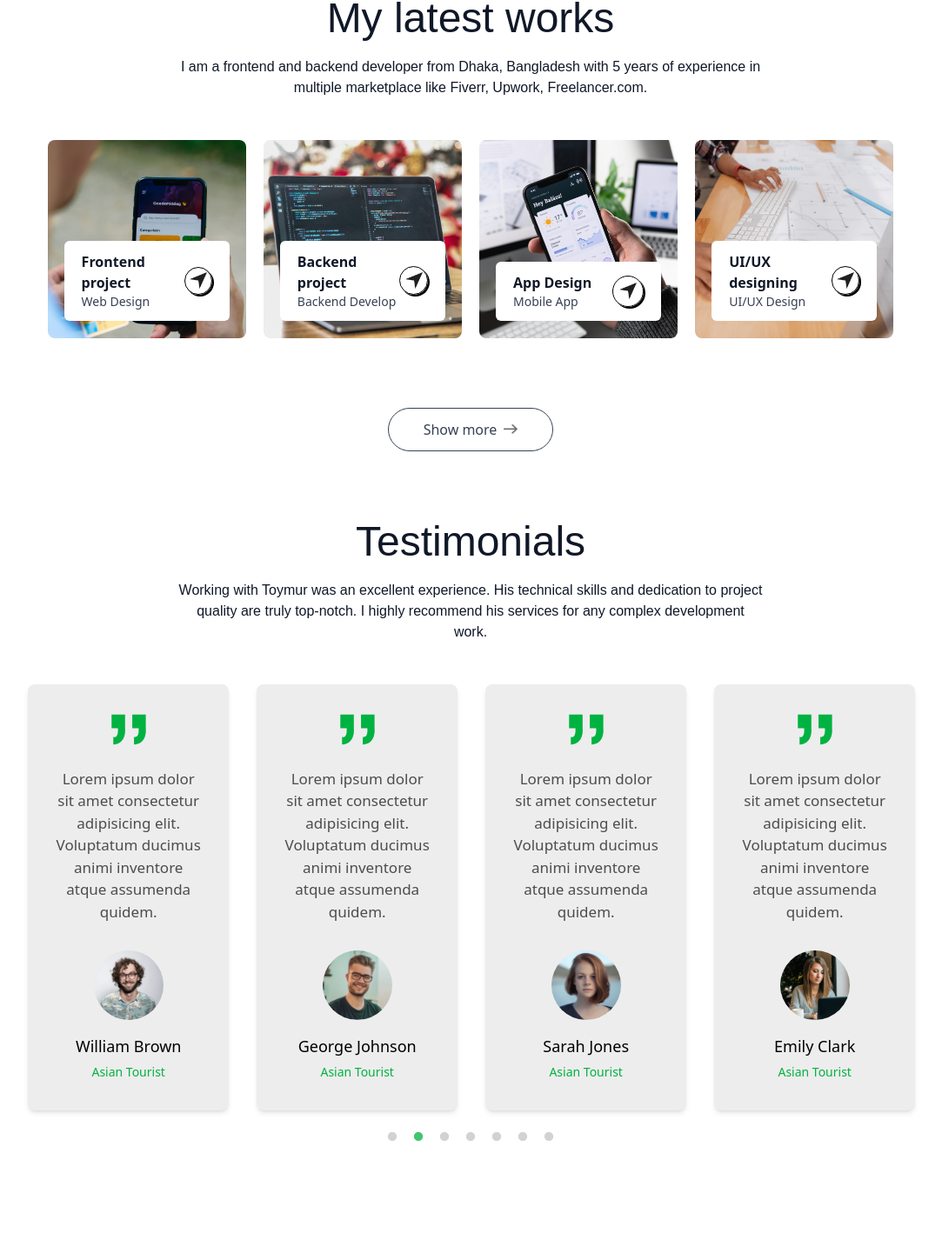
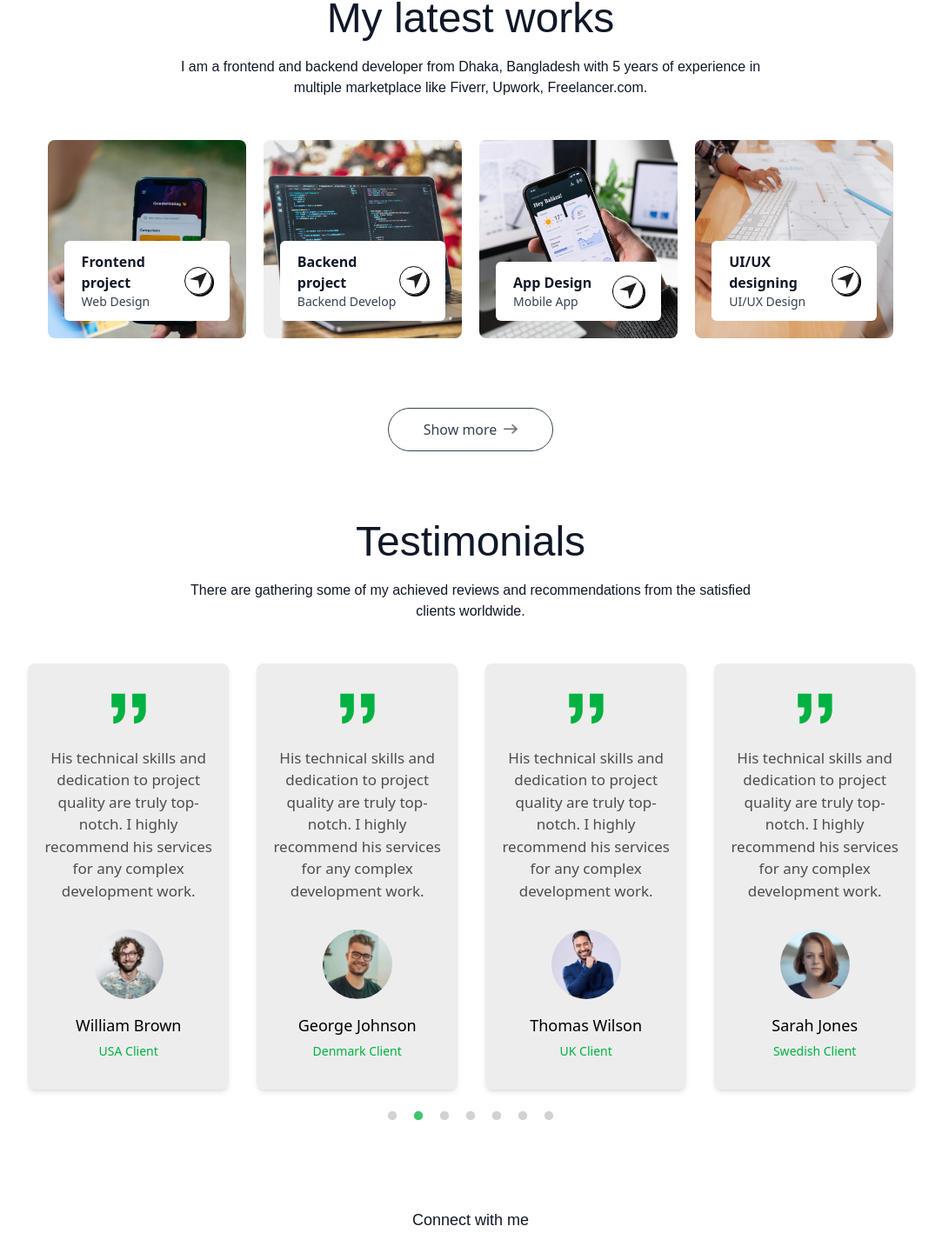
Before and after one commit to ToymurDeveloper/My-Personal-Portfolio, a Next.js app: page / in a window 1280 px wide. Shown: the part 2040-3458 px from the top of the page at 87% size, without its empty margins (99-1182 px from the left). Built offline with nearby package versions, Linux system fonts and the light colour scheme; a web font is replaced by a local one.

Commit message:
profile updated

```diff
--- a/src/app/components/Footer.jsx
+++ b/src/app/components/Footer.jsx
@@ -74,7 +74,7 @@ const Footer = () => {
                 initial={{ y: 20, opacity: 0 }}
                 whileInView={{ y: 0, opacity: 1 }}
                 transition={{ delay: 0.5, duration: 0.5 }}
-                href="https://github.com/Taimur496"
+                href="https://github.com/ToymurDeveloper"
                 target="_blank"
                 rel="noopener noreferrer"
                 className="flex items-center"
@@ -121,7 +121,7 @@ const Footer = () => {
         <ul className="flex items-center gap-10 justify-center mt-4 sm:mt-0 ">
           <li className="transition duration-200 hover:text-red-500 dark:hover:text-red-400">
             <a
-              href="https://github.com/Taimur496/Frontend-Ecommerce-website-DailyMart"
+              href="https://github.com/ToymurDeveloper"
               target="_blank"
               rel="noopener noreferrer"
             >
--- a/src/app/components/Services.jsx
+++ b/src/app/components/Services.jsx
@@ -48,7 +48,7 @@ const Services = () => {
       >
         {serviceData.map(({ icon, title, description, link }, index) => (
           <a
-            href="https://github.com/Taimur496"
+            href="https://github.com/ToymurDeveloper"
             target="_blank"
             key={index}
             className="border border-gray-400 rounded-lg px-8 py-12 hover:shadow-black cursor-pointer hover:bg-light-hover hover:-translate-y-1 duration-500 dark:hover:bg-dark-hover dark:hover:shadow-white"
--- a/src/app/components/Testimonial.jsx
+++ b/src/app/components/Testimonial.jsx
@@ -6,7 +6,7 @@ import "slick-carousel/slick/slick-theme.css";
 import { useEffect, useState } from "react";
 
 const Testimonials = () => {
-  const [slidesToShow, setSlidesToShow] = useState(1); // Start with mobile default
+  const [slidesToShow, setSlidesToShow] = useState(1);
 
   useEffect(() => {
     const handleResize = () => {
@@ -16,7 +16,7 @@ const Testimonials = () => {
       else setSlidesToShow(1);
     };
 
-    handleResize(); // Set initial value
+    handleResize();
     window.addEventListener("resize", handleResize);
     return () => window.removeEventListener("resize", handleResize);
   }, []);
@@ -76,15 +76,14 @@ const Testimonials = () => {
         transition={{ delay: 0.5, duration: 0.5 }}
         className="text-center max-w-2xl mx-auto mt-5 mb-8 font-ovo"
       >
-        Working with Toymur was an excellent experience. His technical skills
-        and dedication to project quality are truly top-notch. I highly
-        recommend his services for any complex development work.
+        There are gathering some of my achieved reviews and recommendations from
+        the satisfied clients worldwide.
       </p>
       <Slider {...settings}>
         {Testimonial.map((explorer, index) => {
           return (
             <aside key={index} className="p-4">
-              <div className="p-8 rounded-lg bg-darkGray bg-opacity-10 shadow-md flex flex-col items-center justify-center">
+              <div className="py-8 rounded-lg bg-darkGray bg-opacity-10 shadow-md flex flex-col items-center justify-center">
                 <svg
                   id="Layer_1"
                   data-name="Layer 1"
@@ -95,7 +94,7 @@ const Testimonials = () => {
                   <path d="M336.63,250.54V33.44H553.71v217.1S587.7,503,364.37,512.71V392s85.76,35.63,74.55-141.49Z" />
                   <path d="M3.71,250.54V33.44H220.79v217.1S254.78,503,31.46,512.71V392S117.21,427.66,106,250.54Z" />
                 </svg>
-                <p className="testmo-custom-text text-darkGray1 text-center mt-6 mb-8">
+                <p className="px-4 testmo-custom-text text-darkGray1 text-center mt-6 mb-8">
                   {explorer.message}
                 </p>
                 <Image
--- a/src/app/components/Works.jsx
+++ b/src/app/components/Works.jsx
@@ -2,7 +2,6 @@ import { assets, workData } from "../../assets/assets";
 import Image from "next/image";
 import React from "react";
 import { useTheme } from "./ThemeProvider";
-
 
 const Works = () => {
   const { isDark } = useTheme();
@@ -44,16 +43,26 @@ const Works = () => {
         initial={{ opacity: 0 }}
         whileInView={{ opacity: 1 }}
         transition={{ delay: 0.7, duration: 0.7 }}
-        className="grid grid-cols-auto my-10 gap-5 dark:text-gray-900"
+        className="grid grid-cols-auto my-10 gap-5 dark:text-gray-900 "
       >
         {workData.map((projects, index) => (
+          // <a
+          //   href="https://github.com/ToymurDeveloper"
+          //   target="_blank"
+          //   key={index}
+          //   className="aspect-square bg-no-repeat bg-cover bg-center rounded-lg relative cursor-pointer group "
+          //   style={{ backgroundImage: `url(${projects.bgImage})` }}
+          // >
           <a
-            href="https://github.com/Taimur496"
+            href="https://github.com/ToymurDeveloper"
             target="_blank"
             key={index}
-            className="aspect-square bg-no-repeat bg-cover bg-center rounded-lg relative cursor-pointer group"
-            style={{ backgroundImage: `url(${projects.bgImage})` }}
+            className="aspect-square bg-no-repeat bg-cover bg-center rounded-lg relative cursor-pointer group overflow-hidden"
           >
+            <div
+              className="absolute inset-0 bg-cover bg-center group-hover:scale-[1.04] transition-transform duration-500"
+              style={{ backgroundImage: `url(${projects.bgImage})` }}
+            ></div>
             <div className="bg-white w-10/12 rounded-md absolute bottom-5 left-0 right-0 mx-auto group-hover:-translate-y-1 duration-500 py-3 px-5 flex items-center justify-between">
               <div>
                 <h2 className="font-semibold">{projects.title}</h2>
--- a/src/assets/assets.js
+++ b/src/assets/assets.js
@@ -106,52 +106,53 @@ export const workData = [
 export const Testimonial = [
   {
     name: "James Smith",
-    location: "Asian Tourist",
+    location: "Canadian Client",
+
     img: "/assets/images/user1.png",
     message:
-      "Lorem ipsum dolor sit amet consectetur adipisicing elit. Voluptatum ducimus animi inventore atque assumenda quidem.",
+      "His technical skills and dedication to project quality are truly top-notch. I highly recommend his services for any complex development work.",
   },
   {
     name: "William Brown",
-    location: "Asian Tourist",
+    location: "USA Client",
     img: "/assets/images/user2.png",
     message:
-      "Lorem ipsum dolor sit amet consectetur adipisicing elit. Voluptatum ducimus animi inventore atque assumenda quidem.",
+      "His technical skills and dedication to project quality are truly top-notch. I highly recommend his services for any complex development work.",
   },
   {
     name: "George Johnson",
-    location: "Asian Tourist",
+    location: "Denmark Client",
     img: "/assets/images/user3.png",
     message:
-      "Lorem ipsum dolor sit amet consectetur adipisicing elit. Voluptatum ducimus animi inventore atque assumenda quidem.",
+      "His technical skills and dedication to project quality are truly top-notch. I highly recommend his services for any complex development work.",
+  },
+  {
+    name: "Thomas Wilson",
+    location: "UK Client",
+    img: "/assets/images/user6.png",
+    message:
+      "His technical skills and dedication to project quality are truly top-notch. I highly recommend his services for any complex development work.",
   },
   {
     name: "Sarah Jones",
-    location: "Asian Tourist",
+    location: "Swedish Client",
     img: "/assets/images/user4.png",
     message:
-      "Lorem ipsum dolor sit amet consectetur adipisicing elit. Voluptatum ducimus animi inventore atque assumenda quidem.",
+      "His technical skills and dedication to project quality are truly top-notch. I highly recommend his services for any complex development work.",
   },
   {
     name: "Emily Clark",
-    location: "Asian Tourist",
+    location: "Netharlands Client",
     img: "/assets/images/user5.png",
     message:
-      "Lorem ipsum dolor sit amet consectetur adipisicing elit. Voluptatum ducimus animi inventore atque assumenda quidem.",
+      "His technical skills and dedication to project quality are truly top-notch. I highly recommend his services for any complex development work.",
   },
   {
-    name: "Kristina Draper",
-    location: "Asian Tourist",
+    name: "Jasmine Lee",
+    location: "Australian Client",
     img: "/assets/images/tourist.jpg",
     message:
-      "Lorem ipsum dolor sit amet consectetur adipisicing elit. Voluptatum ducimus animi inventore atque assumenda quidem.",
-  },
-  {
-    name: "Thomas Wilson",
-    location: "Asian Tourist",
-    img: "/assets/images/user6.png",
-    message:
-      "Lorem ipsum dolor sit amet consectetur adipisicing elit. Voluptatum ducimus animi inventore atque assumenda quidem.",
+      "His technical skills and dedication to project quality are truly top-notch. I highly recommend his services for any complex development work.",
   },
 ];
 
```
Also changed, not shown: public/assets/images/kofil.png (added).
